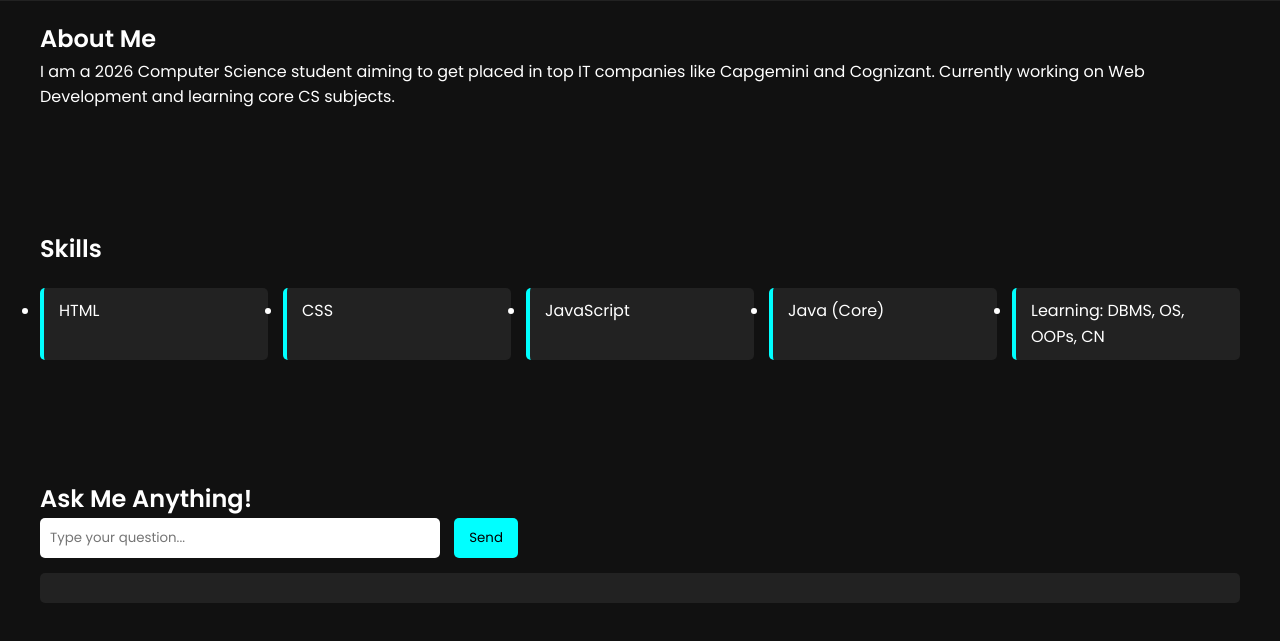
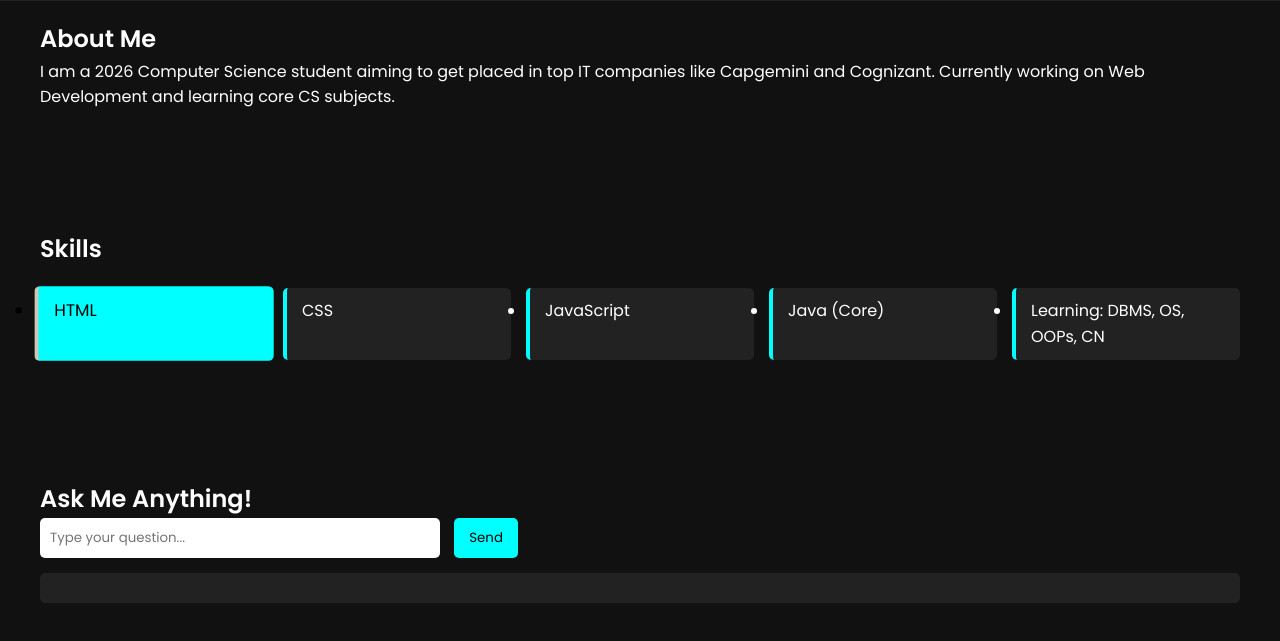
Before and after one commit to sharma295aman/Portfolio-Website, a plain HTML site: page index.html in a window 1280 px wide. In both pictures the pointer is over the item "HTML". Shown: the part 918-1559 px from the top of the page. Drawn offline with Linux system fonts and the light colour scheme.

Commit message:
Add files via upload

```diff
--- a/style.css
+++ b/style.css
@@ -66,8 +66,10 @@ nav ul li a:hover {
 #home::before {
   content: "";
   position: absolute;
-  top: 0; left: 0;
-  width: 100%; height: 100%;
+  top: 0;
+  left: 0;
+  width: 100%;
+  height: 100%;
   background-color: rgba(0, 0, 0, 0.6);
   z-index: 0;
 }
@@ -120,6 +122,15 @@ section {
   padding: 10px 15px;
   border-left: 4px solid #00ffff;
   border-radius: 5px;
+  transition: all 0.3s ease;
+  cursor: pointer;
+}
+
+#skills li:hover {
+  background-color: #00ffff;
+  color: #000;
+  transform: scale(1.05);
+  border-left-color: #cdc7b3;
 }
 
 /* Chatbot */
```
